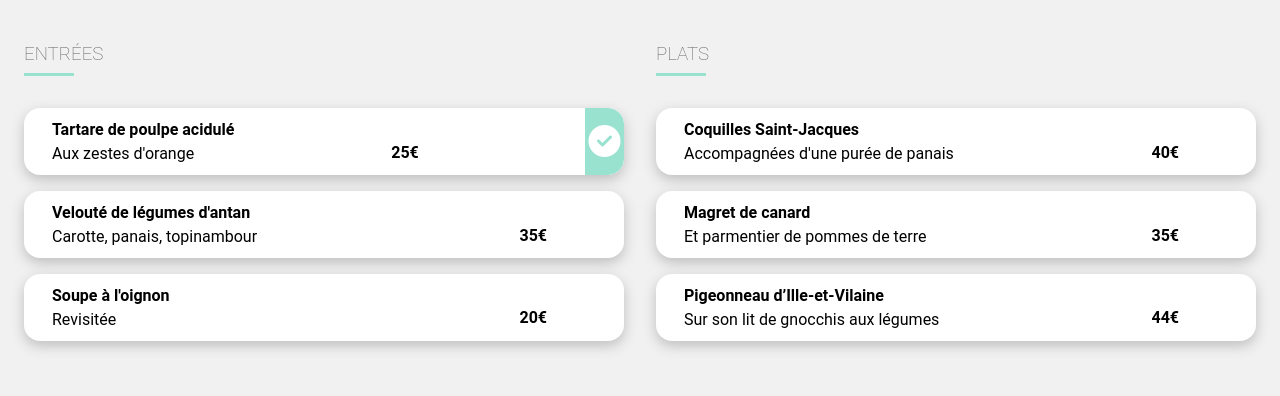
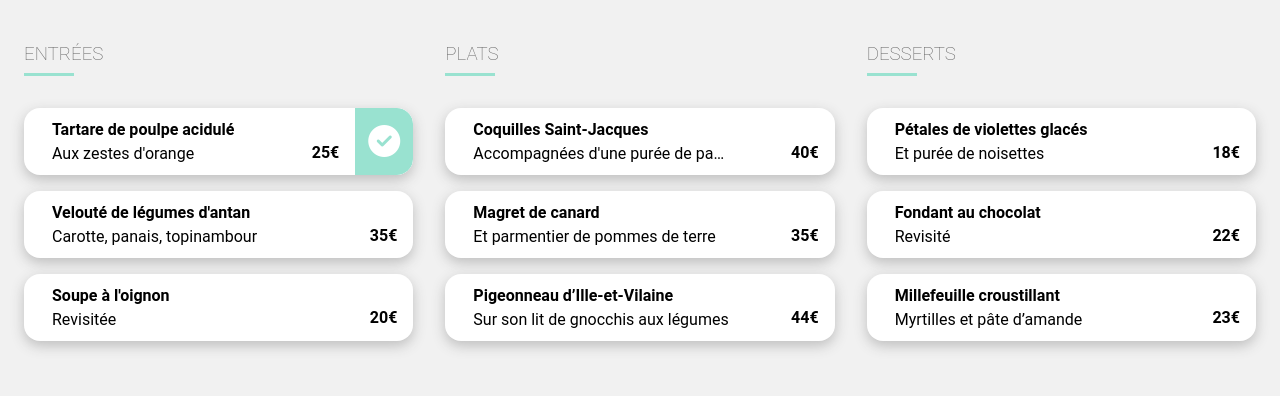
Before and after one commit to OgdenRichard/rog_3_012023, a website: page alafrancaise.html in a window 1280 px wide. Shown: the part 404-800 px from the top of the page. Drawn offline with Linux system fonts and the light colour scheme; a web font is replaced by a local one.

Commit message:
060223 | short reset card menu

```diff
--- a/sass/components/_cards.scss
+++ b/sass/components/_cards.scss
@@ -72,7 +72,7 @@
     @include cards_delay;
 
     &__info {
-        width: 90%;
+        width: 75%;
         padding: 0.75em;
 
         >h4 {
@@ -89,11 +89,8 @@
     }
 
     &__price {
-        width: 10%;
         padding-top: 2.15em;
         padding-right: 1em;
-        margin-right: 50px;
-        //transform: translate(-75%,0%);
         >p {
             margin: 0;
             font-weight: 600;
@@ -103,16 +100,11 @@
 
     &__checked {
         //display: inline-block;
-        //position: absolute;
         width: 60px;
         height: inherit;
-        margin-left: 100px;
-        //padding-left: 3em;
         border-top-right-radius: inherit;
         border-bottom-right-radius: inherit;
         background: $color-tertiary;
-        transform-origin: left;
-        //transform: translate(0%,0%);
 
         &::after {
             display: block;
```
Also changed, not shown: public/css/style.css, 1 other file.
